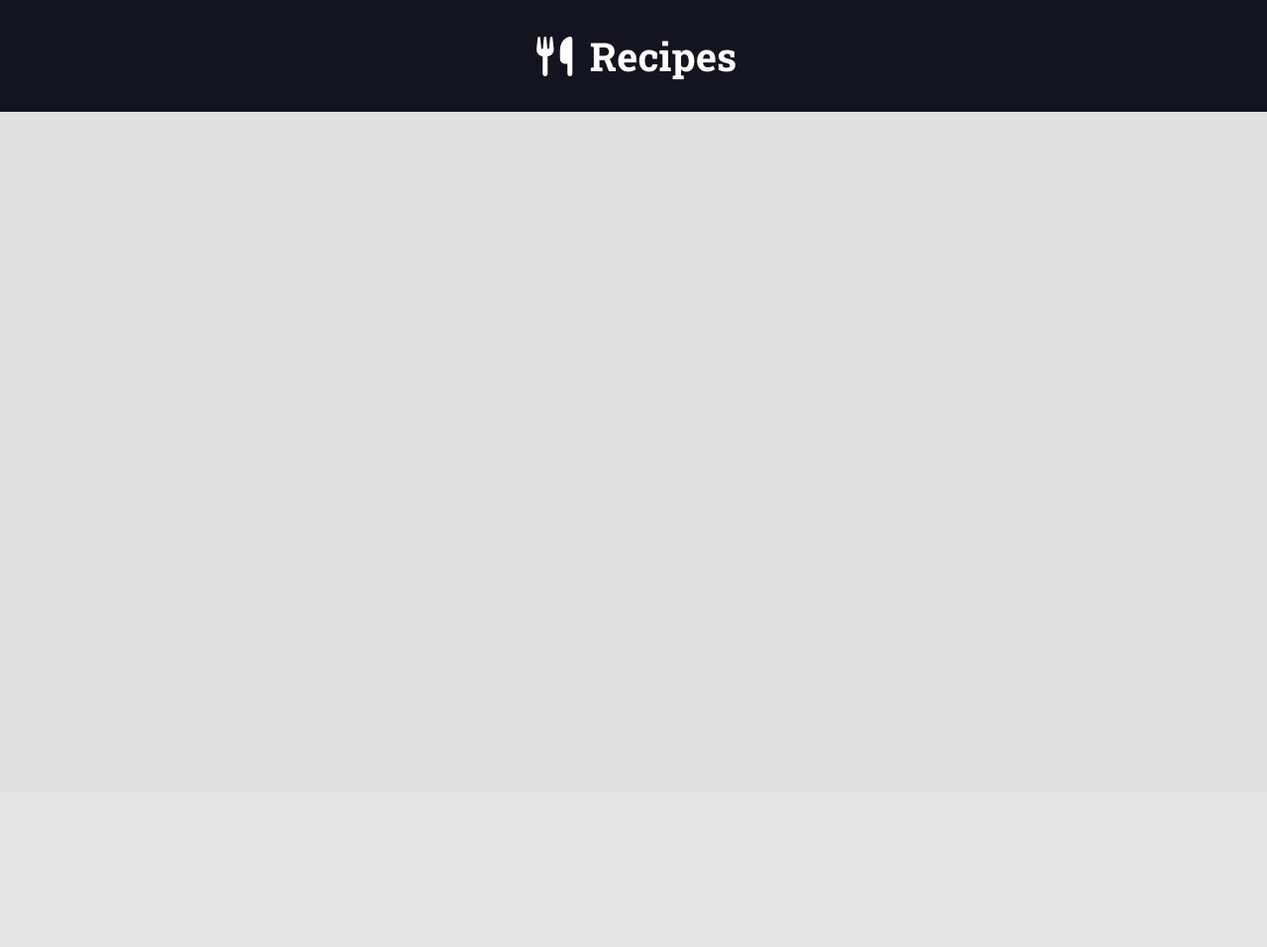
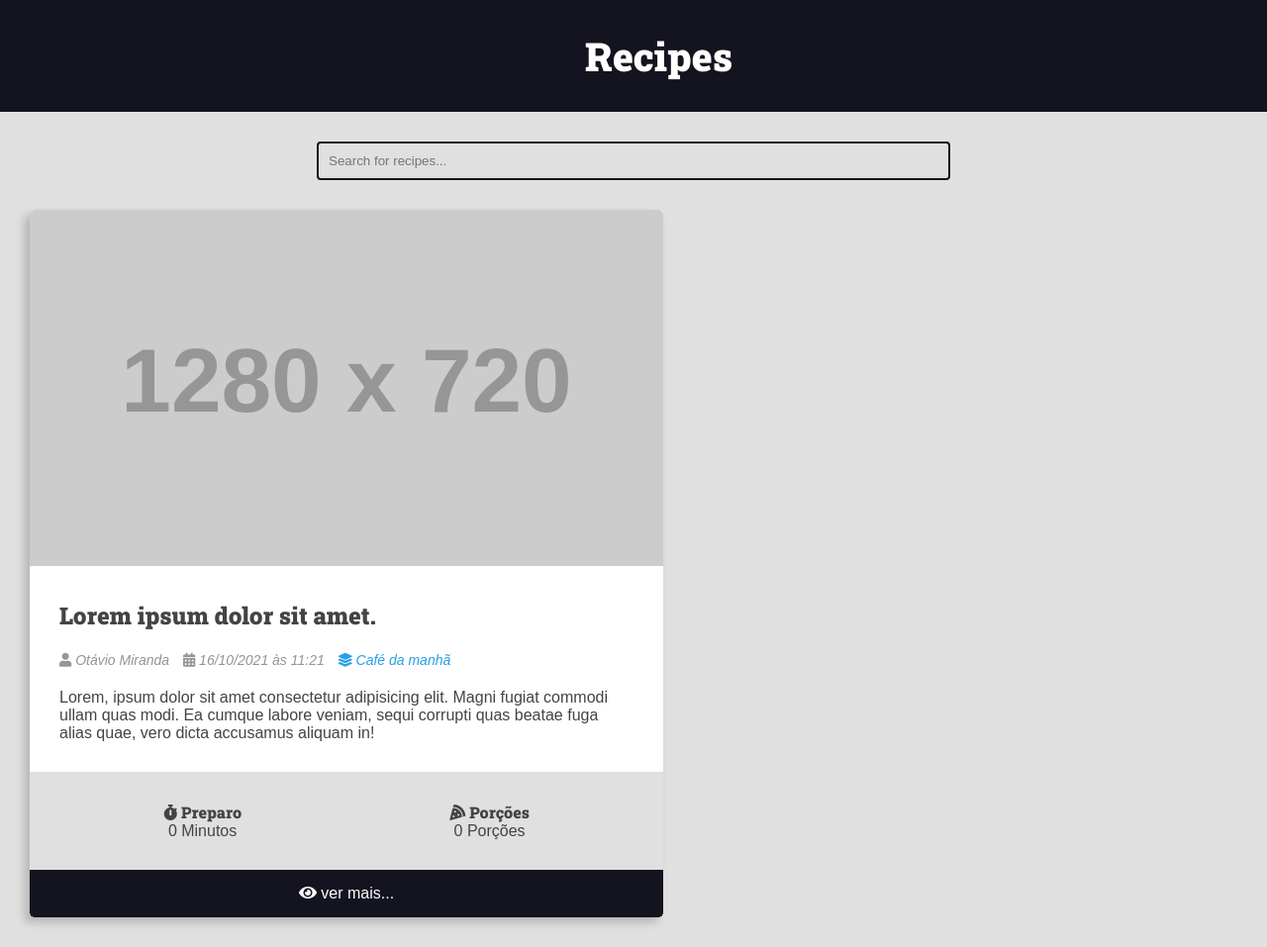
Before and after one commit to FelipeCzerniak5070/django-projeto1, a Django app: page / in a window 1280 px wide. Shown: the whole page at 99% size. Before the commit the page ends 113 px from the top, so only its background shows below. Run offline with Django 5.2, Linux system fonts and the light colour scheme; grey boxes labelled with a size stand in for pictures from a placeholder-image service; some libraries are stand-ins or nearby versions.

Commit message:
Grid de Receitas

```diff
--- a/recipes/templates/recipes/pages/home.html
+++ b/recipes/templates/recipes/pages/home.html
@@ -1,15 +1,77 @@
 {% include 'recipes/partials/head.html' %}
 
-  <body>
-    <header class="main-header-container">
-        <div class="main-header container">
-          <h1>
-              <a class="main-logo" href="/">
-                <i class="fa-solid fa-utensils main-logo-date-icon"></i>
-                <span class="main-logo-text">Recipes</span>
-              </a>
-          </h1>
+<body>
+  {% include 'recipes/partials/header.html' %}
+  {% include 'recipes/partials/search.html' %}
+
+  <main class="main-content-container">
+    <div class="main-content main-content-list container">
+      <div class="recipe recipe-list-item">
+      <div class="recipe recipe-list-item">
+      <div class="recipe recipe-list-item">
+      <div class="recipe recipe-list-item">
+      <div class="recipe recipe-list-item">
+        <div class="recipe-cover">
+          <img
+            src="https://placehold.co/1280x720/orange/png"
+            alt="Temporário"
+          />
         </div>
-    </header>
-  </body>
-</html>
+        <div class="recipe-title-container">
+          <h2 class="recipe-title">Lorem ipsum dolor sit amet.</h2>
+        </div>
+
+        <div class="recipe-author">
+          <span class="recipe-author-item">
+            <i class="fas fa-user"></i>
+            Otávio Miranda
+          </span>
+          <span class="recipe-author-item">
+            <i class="fas fa-calendar-alt"></i>
+            16/10/2021 às 11:21
+          </span>
+          <span class="recipe-author-item">
+            <a href="/recipes/category/cafe-da-manha/">
+              <i class="fas fa-layer-group"></i>
+              <span>Café da manhã</span>
+            </a>
+          </span>
+        </div>
+
+        <div class="recipe-content">
+          <p>
+            Lorem, ipsum dolor sit amet consectetur adipisicing elit. Magni
+            fugiat commodi ullam quas modi. Ea cumque labore veniam, sequi
+            corrupti quas beatae fuga alias quae, vero dicta accusamus aliquam
+            in!
+          </p>
+        </div>
+
+        <div class="recipe-meta-container">
+          <div class="recipe-meta recipe-preparation">
+            <h3 class="recipe-meta-title">
+              <i class="fas fa-stopwatch"></i> Preparo
+            </h3>
+            <div class="recipe-meta-text">0 Minutos</div>
+          </div>
+          <div class="recipe-meta recipe-servings">
+            <h3 class="recipe-meta-title">
+              <i class="fas fa-pizza-slice"></i> Porções
+            </h3>
+            <div class="recipe-meta-text">0 Porções</div>
+          </div>
+        </div>
+
+        <footer class="recipe-footer">
+          <a
+            class="recipe-read-more button button-dark button-full-width"
+            href="/recipes/3/"
+          >
+            <i class="fas fa-eye"></i>
+            <span>ver mais...</span>
+          </a>
+        </footer>
+      </div>
+    </div>
+  </main>
+</body>
--- a/recipes/templates/recipes/partials/head.html
+++ b/recipes/templates/recipes/partials/head.html
@@ -1,37 +1,40 @@
 <!doctype html>
-<html lang="en">
+<html lang="pt-BR">
   <head>
     <meta charset="UTF-8" />
+    <meta http-equiv="X-UA-Compatible" content="IE=edge" />
     <meta name="viewport" content="width=device-width, initial-scale=1.0" />
+
     <link
       rel="stylesheet"
-      href="https://cdnjs.cloudflare.com/ajax/libs/font-awesome/7.0.1/css/brands.min.css"
-      integrity="sha512-WxpJXPm/Is1a/dzEdhdaoajpgizHQimaLGL/QqUIAjIihlQqlPQb1V9vkGs9+VzXD7rgI6O+UsSKl4u5K36Ydw=="
+      href="https://cdnjs.cloudflare.com/ajax/libs/font-awesome/5.15.4/css/fontawesome.min.css"
+      integrity="sha512-P9vJUXK+LyvAzj8otTOKzdfF1F3UYVl13+F8Fof8/2QNb8Twd6Vb+VD52I7+87tex9UXxnzPgWA3rH96RExA7A=="
       crossorigin="anonymous"
       referrerpolicy="no-referrer"
     />
     <link
       rel="stylesheet"
-      href="https://cdnjs.cloudflare.com/ajax/libs/font-awesome/7.0.1/css/all.min.css"
-      integrity="sha512-2SwdPD6INVrV/lHTZbO2nodKhrnDdJK9/kg2XD1r9uGqPo1cUbujc+IYdlYdEErWNu69gVcYgdxlmVmzTWnetw=="
+      href="https://cdnjs.cloudflare.com/ajax/libs/font-awesome/5.15.4/css/brands.min.css"
+      integrity="sha512-sVSECYdnRMezwuq5uAjKQJEcu2wybeAPjU4VJQ9pCRcCY4pIpIw4YMHIOQ0CypfwHRvdSPbH++dA3O4Hihm/LQ=="
       crossorigin="anonymous"
       referrerpolicy="no-referrer"
     />
     <link
       rel="stylesheet"
-      href="https://cdnjs.cloudflare.com/ajax/libs/font-awesome/7.0.1/css/solid.min.css"
-      integrity="sha512-EHa6vH03/Ty92WahM0/tet1Qicl76zihDCkBnFhN3kFGQkC+mc86d7V+6y2ypiLbk3h0beZAGdUpzfMcb06cMg=="
+      href="https://cdnjs.cloudflare.com/ajax/libs/font-awesome/5.15.4/css/solid.min.css"
+      integrity="sha512-tk4nGrLxft4l30r9ETuejLU0a3d7LwMzj0eXjzc16JQj+5U1IeVoCuGLObRDc3+eQMUcEQY1RIDPGvuA7SNQ2w=="
       crossorigin="anonymous"
       referrerpolicy="no-referrer"
     />
+
     <link rel="preconnect" href="https://fonts.googleapis.com" />
     <link rel="preconnect" href="https://fonts.gstatic.com" crossorigin />
     <link
-      href="https://fonts.googleapis.com/css2?family=Roboto+Slab:wght@100..900&display=swap"
+      href="https://fonts.googleapis.com/css2?family=Roboto+Slab:wght@900&display=swap"
       rel="stylesheet"
     />
 
-    <title>Document</title>
+    <title>Recipes</title>
 
     <style>
       :root {
@@ -77,6 +80,7 @@
         --spacing-gutter-medium: 3rem;
         --spacing-gutter-large: 4rem;
       }
+
       * {
         padding: 0;
         margin: 0;
@@ -90,7 +94,8 @@
       body {
         font-size: 1.6rem;
         font-family: var(--font-primary);
-        background-color: var(--color-gray-1);
+        background: var(--color-gray-1);
+        color: var(--color-dark-text);
       }
 
       h1,
@@ -109,7 +114,7 @@
       }
 
       .main-header-container {
-        background-color: var(--color-primary-dark);
+        background: var(--color-primary-dark);
       }
 
       .main-logo {
@@ -124,8 +129,147 @@
         margin: 0 auto;
       }
 
-      .main-logo-text {
-        margin-left: 1rem;
+      .main-logo-icon {
+        margin-right: 2rem;
+      }
+
+      .search-form {
+        border: 0.2rem solid var(--color-primary-dark);
+        max-width: 64rem;
+        margin: 0 auto;
+        border-radius: 0.4rem;
+        position: relative;
+        transition: all 300ms ease-in-out;
+      }
+
+      .search-input,
+      .search-button {
+        border: none;
+        background: none;
+        outline: none;
+        padding: 1rem;
+        transition: all 300ms ease-in-out;
+      }
+
+      .search-input {
+        width: 100%;
+        padding-right: 3rem;
+      }
+
+      .search-button {
+        position: absolute;
+        top: 0;
+        right: 0;
+      }
+
+      .search-button:focus {
+        outline: 1px solid var(--color-primary);
+        background: rgba(0, 0, 0, 0.05);
+      }
+
+      .search-form:focus-within {
+        border-color: var(--color-primary);
+        background: var(--color-white);
+      }
+
+      .search-form:focus-within .search-button {
+        color: var(--color-primary);
+      }
+
+      .main-content {
+        padding-top: 0;
+      }
+
+      .main-content-list {
+        display: grid;
+        grid-template-columns: repeat(auto-fit, minmax(340px, 1fr));
+        gap: var(--spacing-gutter-large);
+      }
+
+      .recipe {
+        background: var(--color-white);
+        box-shadow: -5px 5px 10px rgba(0, 0, 0, 0.2);
+        transform: scale(1);
+        transition: all 300ms ease-in-out;
+        border-radius: 0.4rem;
+        overflow: hidden;
+      }
+
+      .recipe img {
+        max-width: 100%;
+      }
+
+      .recipe-list-item {
+        max-width: 64rem;
+      }
+
+      .recipe-list-item:hover {
+        transform: scale(1.02);
+        box-shadow: -8px 8px 18px rgba(0, 0, 0, 0.25);
+      }
+
+      .recipe-title-container {
+        padding: var(--spacing-gutter-medium);
+        padding-bottom: 2rem;
+      }
+
+      .recipe-author {
+        padding: 0 var(--spacing-gutter-medium);
+      }
+
+      .recipe-content {
+        padding: var(--spacing-gutter-medium);
+        padding-top: 2rem;
+      }
+
+      .recipe-author-item {
+        color: var(--color-gray-4);
+        margin-right: 1rem;
+        font-style: italic;
+        font-size: 1.4rem;
+      }
+
+      .recipe-author a {
+        color: var(--color-primary);
+        transition: all 300ms ease-in-out;
+        text-decoration: none;
+      }
+
+      .recipe-author a:hover {
+        color: var(--color-primary-dark);
+      }
+
+      .recipe-meta-container {
+        display: flex;
+        flex-flow: row wrap;
+        padding: var(--spacing-gutter-medium);
+        background: var(--color-gray-1);
+      }
+
+      .recipe-meta {
+        display: flex;
+        flex-flow: column nowrap;
+        flex-shrink: 1;
+        flex-grow: 1;
+        text-align: center;
+      }
+
+      .recipe-meta-title {
+        font-size: 1.6rem;
+      }
+
+      .recipe-footer a {
+        background: var(--color-primary-dark);
+        display: block;
+        color: var(--color-white);
+        text-decoration: none;
+        text-align: center;
+        padding: 1.5rem var(--spacing-gutter-medium);
+        transition: all 300ms ease-in-out;
+      }
+
+      .recipe-footer a:hover {
+        filter: brightness(2);
       }
     </style>
   </head>
--- /dev/null
+++ b/recipes/templates/recipes/partials/header.html
@@ -0,0 +1,10 @@
+    <header class="main-header-container">
+        <div class="main-header container">
+          <h1>
+              <a class="main-logo" href="/">
+                <i class="fa-solid fa-utensils main-logo-icon"></i>
+                <span class="main-logo-text">Recipes</span>
+              </a>
+          </h1>
+        </div>
+    </header>
--- /dev/null
+++ b/recipes/templates/recipes/partials/search.html
@@ -0,0 +1,10 @@
+<div class="search-container">
+  <div class="container">
+    <form action="" class="search-form">
+      <input type="search" class="search-input" placeholder="Search for recipes...">
+      <button type="submit" class="search-button">
+        <i class="fa-solid fa-magnifying-glass"></i>
+      </button>
+    </form>
+  </div>
+</div>
```
